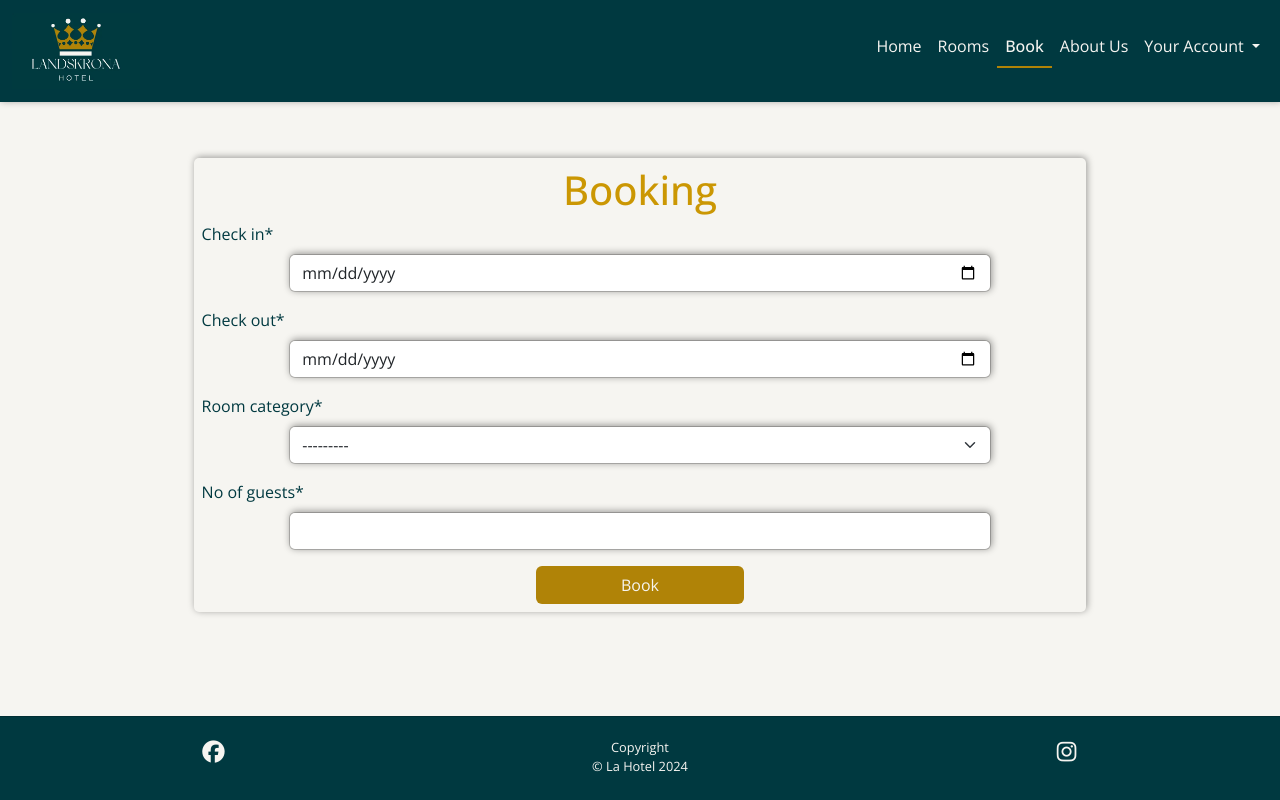
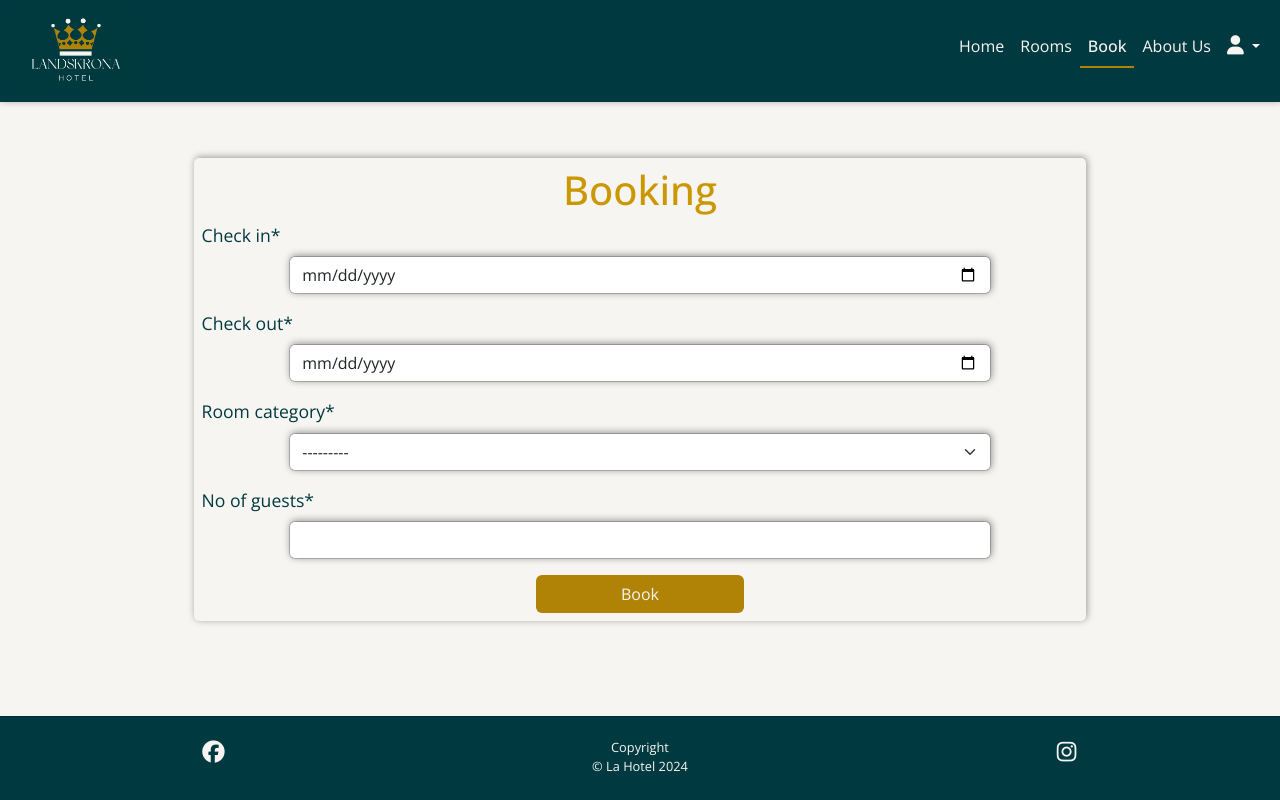
Before and after one commit to EVondrus/la-hotel, a Django app: page /booking/ in a window 1280 px wide. Run offline with Django 5.2, Linux system fonts and the light colour scheme; the visitor is signed in with stand-in values (Sample User, id 1); data that the repository does not hold is empty; parts of the project's set-up code (start-up, migrations or seed data) failed here and were passed over; some libraries are stand-ins or nearby versions.

Commit message:
refactor: Update font size in form-label and add User icon to navbar

```diff
--- a/static/css/base.css
+++ b/static/css/base.css
@@ -76,6 +76,24 @@ a.nav-link:hover {
   color: var(--cloudy-white) !important;
 }
 
+.fa-user {
+  color: var(--cloudy-white);
+  font-size: 1.2rem;
+}
+
+.fa-user:hover {
+  color: var(--dark-yellow);
+}
+
+.navbar-toggler {
+  border: none;
+}
+
+.navbar-toggler-icon {
+  color: var(--cloudy-white);
+
+}
+
 .dropdown-menu-right {
   right: 0;
   left: auto;
@@ -141,7 +159,7 @@ a.btn-book:hover {
 }
 
 .form-label {
-  font-size: 1rem;
+  font-size: 1.1rem;
 }
 
 .form-control {
--- a/templates/includes/header.html
+++ b/templates/includes/header.html
@@ -59,7 +59,7 @@
               data-bs-toggle="dropdown"
               aria-expanded="false"
             >
-              Your Account
+              <i class="fa-solid fa-user"></i>
             </a>
             <div class="dropdown-menu dropdown-menu-end">
               <a class="dropdown-item" href="#">Profile</a>
```
